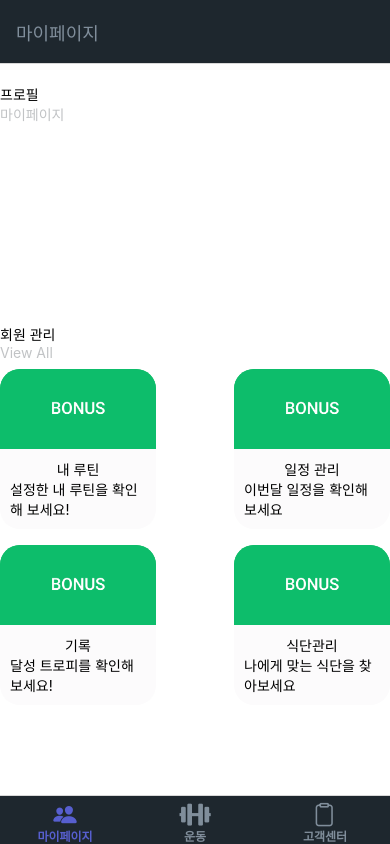
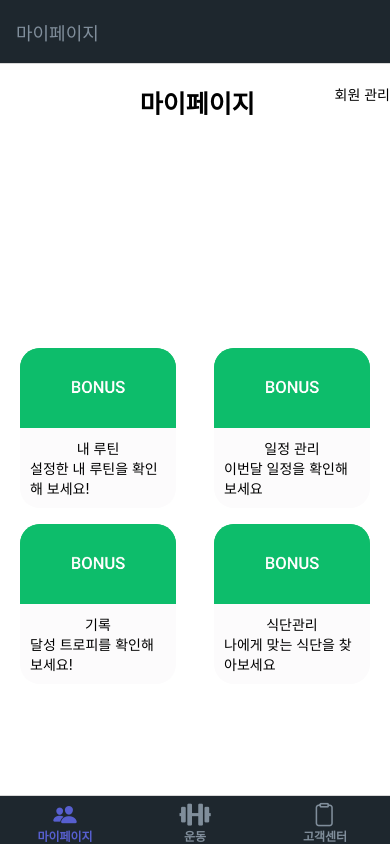
Before and after one commit to Todays-Hardcoding/SiBan, a React Native app in the folder front/: screen /MYPAGE in a window 390 px wide. Built offline with nearby package versions, Linux system fonts and the light colour scheme.

Commit message:
마이페이지 변경

```diff
--- a/front/screens/MyPage/MyProfile.js
+++ b/front/screens/MyPage/MyProfile.js
@@ -45,13 +45,22 @@ const MyProfile = ({ navigation }) => {
 
   // const [features, setFeatures] = React.useState(featuresData);
   const [specialPromos, setSpecialPromos] = React.useState(specialPromoData);
-
+  const [shouldShow, setShouldShow] = useState(true);
   function renderHeader() {
     return (
-      <View style={{ flexDirection: "row", marginVertical: SIZES.padding * 2 }}>
-        <View style={{ flex: 1 }}>
-          <Text>프로필</Text>
-          <Text style={{ color: COLORS.gray }}>마이페이지</Text>
+      <View
+        style={{
+          flexDirection: "row",
+          marginVertical: SIZES.padding * 2,
+        }}
+      >
+        <View style={{ flex: 1, alignItems: "center", left: 30 }}>
+          <Text style={{ fontSize: 25, fontWeight: "bold" }}>마이페이지</Text>
+        </View>
+        <View>
+          <TouchableOpacity onPress={() => setShouldShow(!shouldShow)}>
+            <Text>회원 관리</Text>
+          </TouchableOpacity>
         </View>
       </View>
     );
@@ -74,7 +83,8 @@ const MyProfile = ({ navigation }) => {
             source={require("../../assets/profile.png")}
             resizeMode="contain"
             style={{
-              width: "100%",
+              marginLeft: 80,
+              width: "70%",
               height: "100%",
               borderRadius: 20,
             }}
@@ -92,7 +102,6 @@ const MyProfile = ({ navigation }) => {
         {renderPromoHeader()}
       </View>
     );
-    const [shouldShow, setShouldShow] = useState(true);
 
     const renderPromoHeader = () => (
       <View
@@ -101,11 +110,13 @@ const MyProfile = ({ navigation }) => {
           marginBottom: SIZES.padding,
         }}
       >
-        <SafeAreaView style={{ flex: 1, backgroundColor: COLORS.white }}>
-          <Text>회원 관리</Text>
-          <TouchableOpacity onPress={() => setShouldShow(!shouldShow)}>
-            <Text style={{ color: COLORS.gray }}>View All</Text>
-          </TouchableOpacity>
+        <SafeAreaView
+          style={{
+            flex: 1,
+            backgroundColor: COLORS.white,
+            margin: 20,
+          }}
+        >
           <View>
             {shouldShow ? (
               <FlatList
@@ -116,16 +127,17 @@ const MyProfile = ({ navigation }) => {
                 data={specialPromos}
                 keyExtractor={(item) => `${item.id}`}
                 showsVerticalScrollIndicator={false}
-
               ></FlatList>
-            ) : MyProfileModify()}
+            ) : (
+              MyProfileModify()
+            )}
           </View>
         </SafeAreaView>
-
       </View>
     );
 
     const renderItem = ({ item }) => (
+      // 버튼 관련
       <TouchableOpacity
         style={{
           marginVertical: SIZES.base,
@@ -154,6 +166,7 @@ const MyProfile = ({ navigation }) => {
             }}
           />
         </View>
+
         <View
           style={{
             padding: SIZES.padding,
@@ -183,6 +196,7 @@ const MyProfile = ({ navigation }) => {
           ["몸무게", "70"],
         ],
       };
+
       return (
         <View style={styles.container}>
           <View style={styles.profile}>
@@ -197,7 +211,9 @@ const MyProfile = ({ navigation }) => {
 
             <TouchableOpacity
               onPress={() => {
-                navigation.navigate("ModifyPage", { screen: "MYPROFILEMODIFY" });
+                navigation.navigate("ModifyPage", {
+                  screen: "MYPROFILEMODIFY",
+                });
               }}
               style={styles.userProfile}
             >
@@ -207,8 +223,6 @@ const MyProfile = ({ navigation }) => {
         </View>
       );
     };
-
-
 
     return (
       <FlatList
@@ -252,5 +266,4 @@ const styles = StyleSheet.create({
   },
 });
 
-
 export default MyProfile;
```
